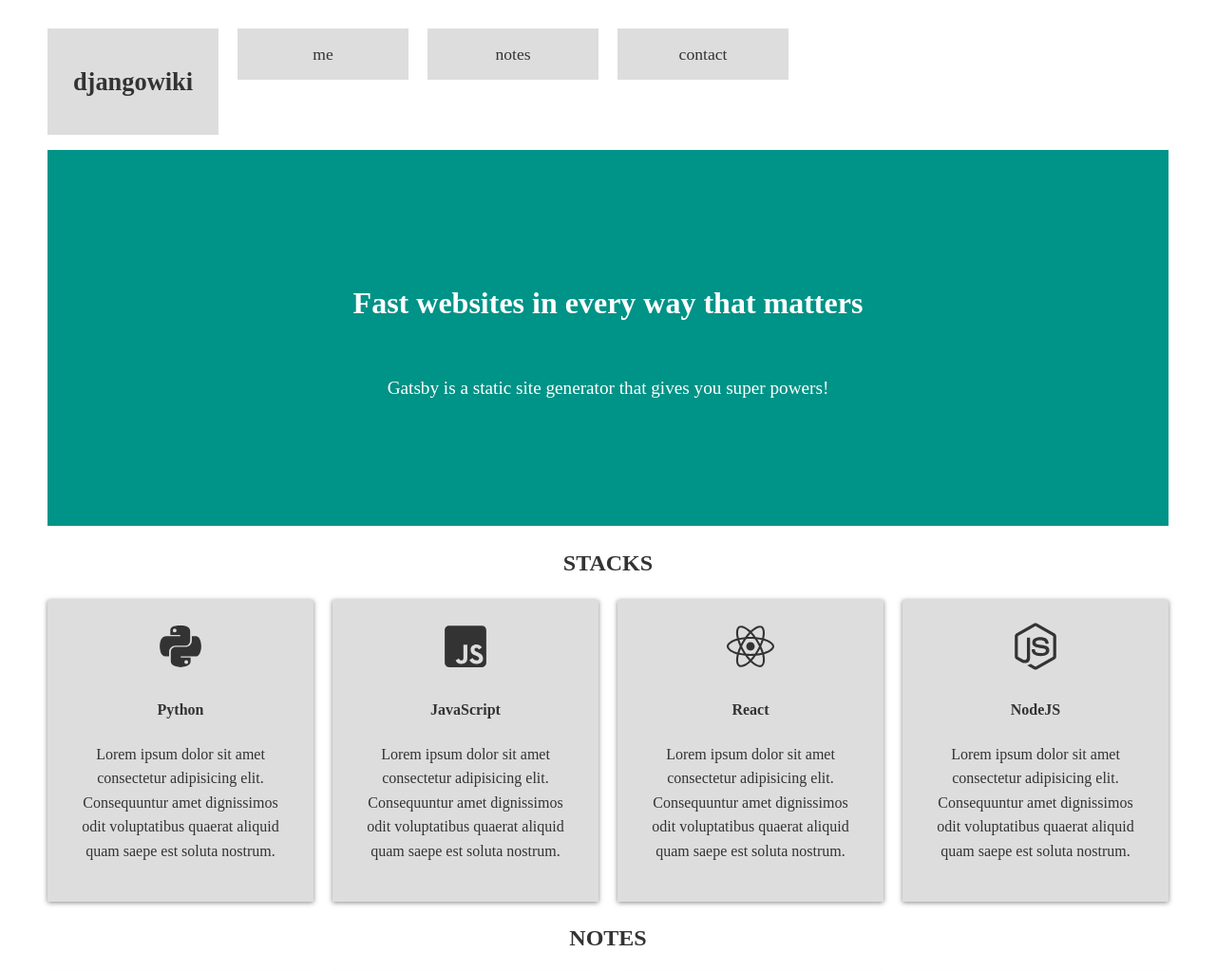
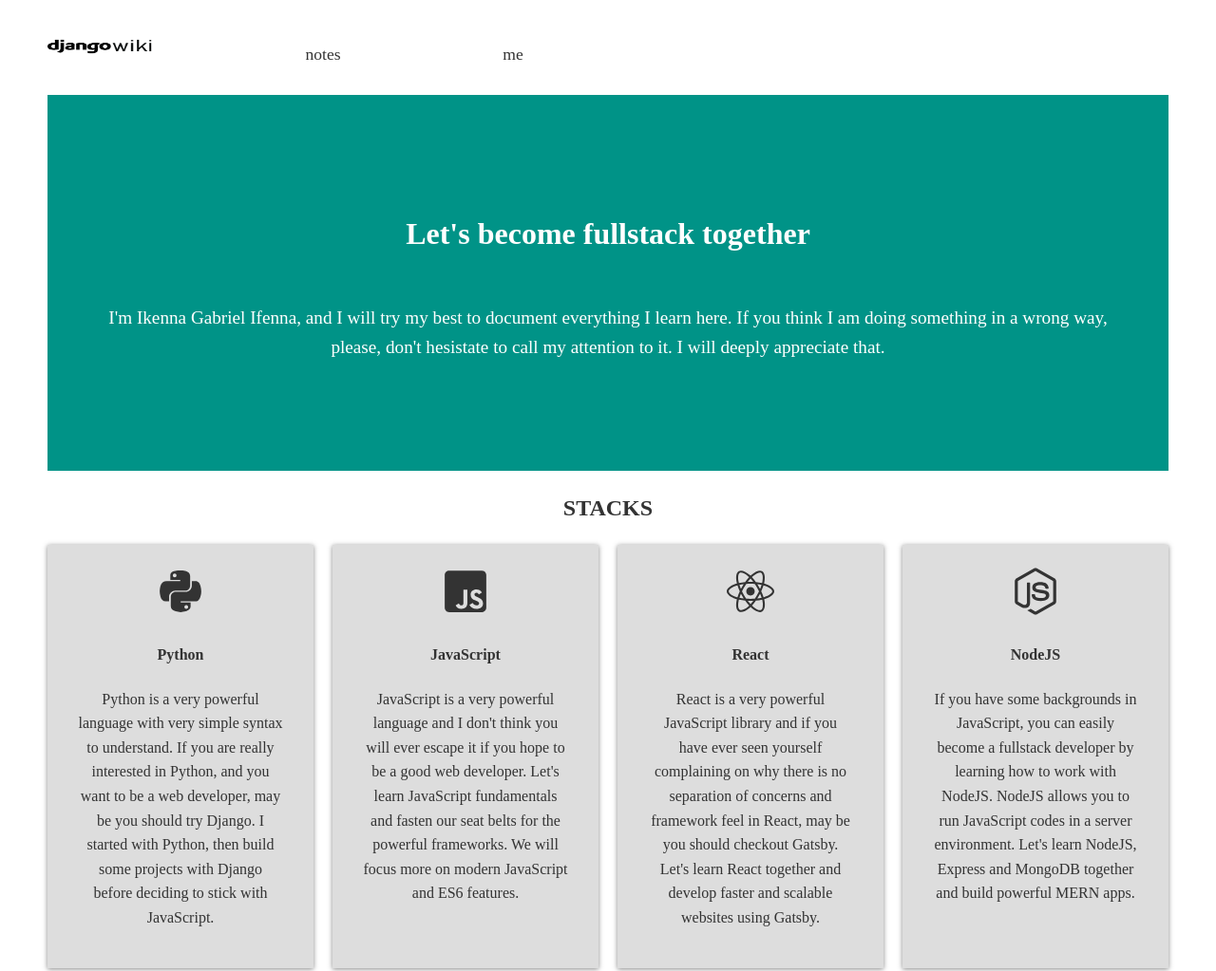
Before and after one commit to djangowiki/personalblog, a Gatsby site: page / in a window 1280 px wide. Shown: the top 1023 px of the page at 95% size. Built offline with nearby package versions, Linux system fonts and the light colour scheme; Gatsby itself is replaced by a stand-in of ours; some packages are replaced by stand-ins of ours; a web font is replaced by a local one.

Commit message:
added about me and made changes to the menu

```diff
--- a/src/components/Global/Navbar.js
+++ b/src/components/Global/Navbar.js
@@ -1,17 +1,16 @@
 import React from 'react';
 import menuItems from '../../constants/menuItems';
 import { Link } from 'gatsby';
+import logo from '../../images/logo.png';
 
 const Navbar = () => {
   return (
     //   Navigational Menu
     <nav className="menu">
       <ul>
-        <li>
-          <Link to="/">
-            <h1>DjangoWiki</h1>
-          </Link>
-        </li>
+        <Link to="/">
+          <img src={logo} className="logo" alt="logo" />
+        </Link>
         {menuItems.map((item, index) => {
           return (
             <li key={index}>
--- a/src/components/Home/Hero.js
+++ b/src/components/Home/Hero.js
@@ -5,8 +5,13 @@ const Hero = () => {
     // Hero Header
     <div className="hero">
       <header>
-        <h2>Fast websites in every way that matters</h2>
-        <p>Gatsby is a static site generator that gives you super powers!</p>
+        <h2>Let's become fullstack together</h2>
+        <p>
+          I'm Ikenna Gabriel Ifenna, and I will try my best to document
+          everything I learn here. If you think I am doing something in a wrong
+          way, please, don't hesistate to call my attention to it. I will deeply
+          appreciate that.
+        </p>
       </header>
     </div>
     //   End Hero
--- a/src/components/Home/Me.js
+++ b/src/components/Home/Me.js
@@ -4,7 +4,7 @@ import { graphql, useStaticQuery } from 'gatsby';
 
 const getImage = graphql`
   {
-    file(relativePath: { eq: "bg.jpg" }) {
+    file(relativePath: { eq: "me.jpg" }) {
       childImageSharp {
         fluid {
           ...GatsbyImageSharpFluid_withWebp
@@ -26,11 +26,33 @@ const Me = () => {
         <Img fluid={img} />
         <div>
           <h1>Me</h1>
+          <h2>I'm Gabriel Ikenna</h2>
           <p>
-            Lorem ipsum dolor sit amet consectetur adipisicing elit. Labore in
-            dignissimos ea dolores adipisci ullam earum sunt quod perspiciatis,
-            ipsa, eos eius nihil omnis. Impedit sint exercitationem cumque quae?
-            Magnam.
+            I develop modern websites and I play well in a team. I am very
+            passionate about learning new technologies and writing about my
+            mistakes and experiences.
+          </p>
+          <h2>About DjangoWiki</h2>
+          <p>
+            I enjoy spending alot of time with my computer figuring things out.
+            The first language I used to build anything substantial was Python
+            using Django as a framework. As you rightly guessed, my site is
+            going to be all about Python.
+            <p>
+              Well, that's not going to be the case. I enjoyed working with
+              Django and I loved the fact that Django makes life a lot easier
+              for you. It's as though Django doesn't do enough, then the
+              developers of Django encouraged the ecosystem to use Django's CBV
+              and GCBV (Class Based Views and Generic Class Based Views).
+            </p>
+            <p>
+              As you might thought, I should have developed this blog using
+              Django. Actually, I did, hosted it on Linode using Apache web
+              server. But I must confess, hosting a Django project is not fun.
+              Compared to hosting this blog on netlify, hosting Django apps
+              can't be done by a beginner without any help.
+            </p>
+            <p></p>
           </p>
         </div>
       </section>
--- a/src/components/Home/Stacks.js
+++ b/src/components/Home/Stacks.js
@@ -14,36 +14,44 @@ const Stacks = () => {
           <FaPython size="50" />
           <h4>Python</h4>
           <p>
-            Lorem ipsum dolor sit amet consectetur adipisicing elit.
-            Consequuntur amet dignissimos odit voluptatibus quaerat aliquid quam
-            saepe est soluta nostrum.
+            Python is a very powerful language with very simple syntax to
+            understand. If you are really interested in Python, and you want to
+            be a web developer, may be you should try Django. I started with
+            Python, then build some projects with Django before deciding to
+            stick with JavaScript.
           </p>
         </div>
         <div className="stack">
           <FaJsSquare size="50" />
           <h4>JavaScript</h4>
           <p>
-            Lorem ipsum dolor sit amet consectetur adipisicing elit.
-            Consequuntur amet dignissimos odit voluptatibus quaerat aliquid quam
-            saepe est soluta nostrum.
+            JavaScript is a very powerful language and I don't think you will
+            ever escape it if you hope to be a good web developer. Let's learn
+            JavaScript fundamentals and fasten our seat belts for the powerful
+            frameworks. We will focus more on modern JavaScript and ES6
+            features.
           </p>
         </div>
         <div className="stack">
           <FaReact size="50" />
           <h4>React</h4>
           <p>
-            Lorem ipsum dolor sit amet consectetur adipisicing elit.
-            Consequuntur amet dignissimos odit voluptatibus quaerat aliquid quam
-            saepe est soluta nostrum.
+            React is a very powerful JavaScript library and if you have ever
+            seen yourself complaining on why there is no separation of concerns
+            and framework feel in React, may be you should checkout Gatsby.
+            Let's learn React together and develop faster and scalable websites
+            using Gatsby.
           </p>
         </div>
         <div className="stack">
           <FaNodeJs size="50" />
           <h4>NodeJS</h4>
           <p>
-            Lorem ipsum dolor sit amet consectetur adipisicing elit.
-            Consequuntur amet dignissimos odit voluptatibus quaerat aliquid quam
-            saepe est soluta nostrum.
+            If you have some backgrounds in JavaScript, you can easily become a
+            fullstack developer by learning how to work with NodeJS. NodeJS
+            allows you to run JavaScript codes in a server environment. Let's
+            learn NodeJS, Express and MongoDB together and build powerful MERN
+            apps.
           </p>
         </div>
       </div>
--- a/src/constants/menuItems.js
+++ b/src/constants/menuItems.js
@@ -1,14 +1,15 @@
 export default [
-  {
-    path: '/me',
-    name: 'Me',
-  },
   {
     path: '/notes',
     name: 'Notes',
   },
   {
-    path: '/contact',
-    name: 'Contact',
+    path: '/me',
+    name: 'Me',
   },
+
+  // {
+  //   path: '/contact',
+  //   name: 'Contact',
+  // },
 ];
--- a/src/css/layout.css
+++ b/src/css/layout.css
@@ -82,7 +82,7 @@ h6 {
   text-decoration: none;
   font-size: 1.1rem;
   text-transform: uppercase;
-  background: var(--primary);
+  background: var(--light);
   color: var(--dark);
   text-align: center;
   display: block;
@@ -94,7 +94,11 @@ h6 {
   background: var(--dark);
   color: var(--light);
 }
-
+.logo {
+  margin: 0 auto;
+  width: 110px;
+  height: 38px;
+}
 /* Hero Section */
 .hero header {
   background: #009387;
@@ -117,6 +121,7 @@ h6 {
 .hero header > p {
   font-size: 1.2rem;
   margin-top: 2rem;
+  text-align: center;
   color: var(--light);
 }
 
@@ -179,6 +184,11 @@ h6 {
   grid-template-columns: repeat(2, 1fr);
 }
 
+.info img {
+  border-radius: 10px;
+  width: 400px;
+  height: 400px;
+}
 /* Notes */
 .article {
   display: grid;
```
Also changed, not shown: src/pages/me.js (+7 -1 lines), src/images/logo.png (added), src/images/logomobile.png (added), 1 other file.
